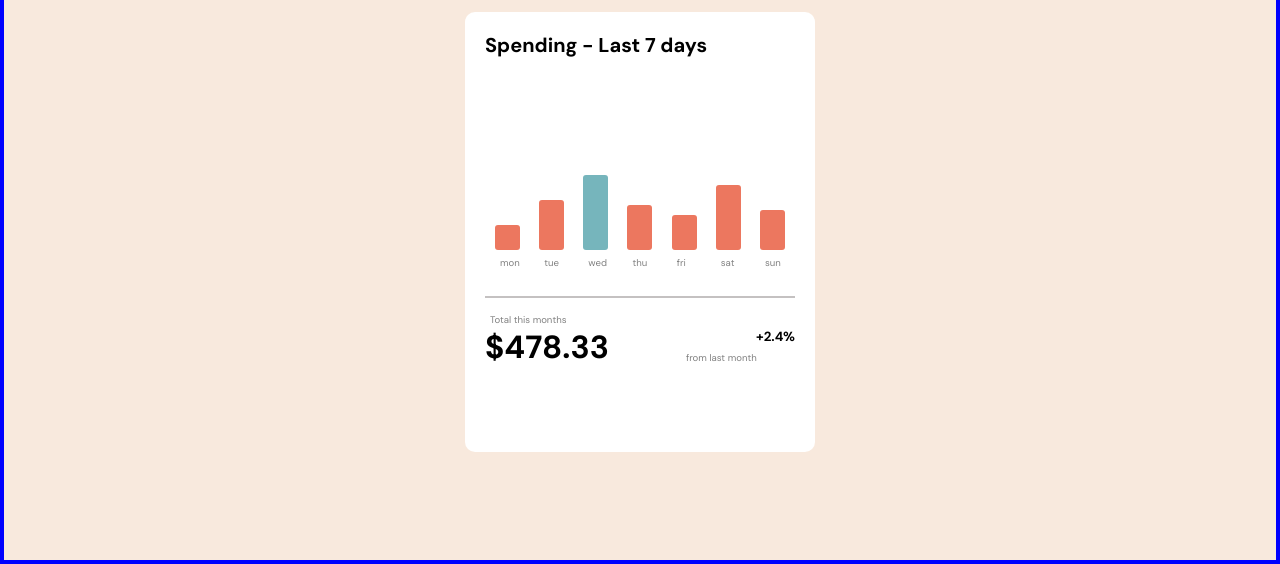
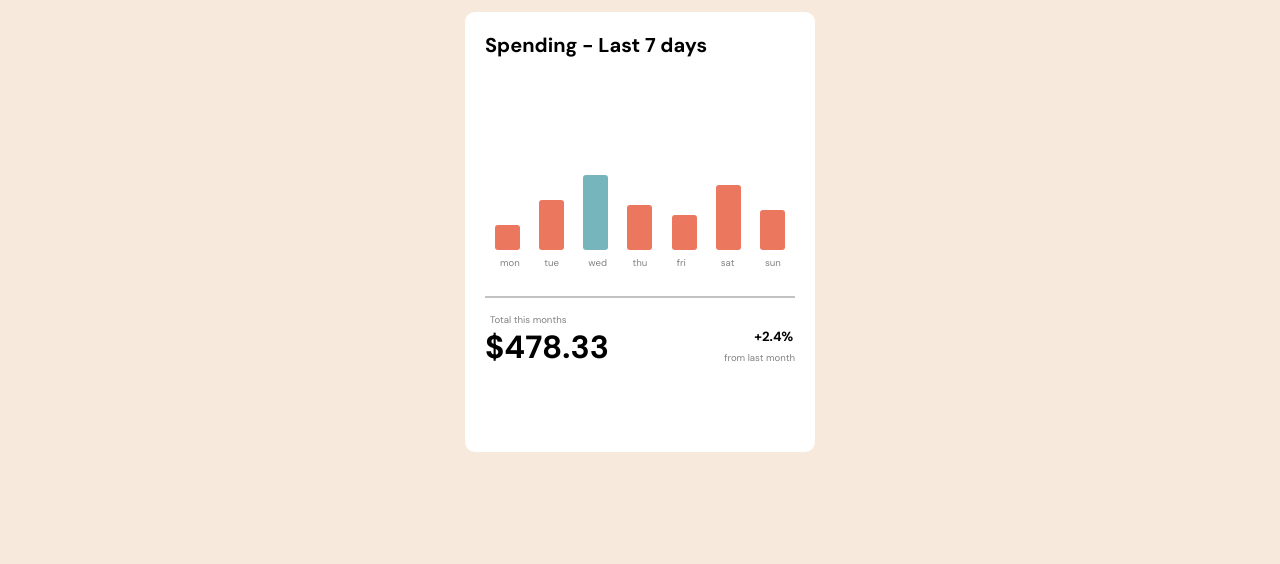
Before and after one commit to Niortien/layout_homework, a plain HTML site: page index.html in a window 1280 px wide. Shown: the part 236-800 px from the top of the page. Drawn offline with Linux system fonts and the light colour scheme.

Commit message:
layout exercice

```diff
--- a/index.css
+++ b/index.css
@@ -11,7 +11,7 @@ body{
 
 
 .container{
-    border: 4px solid blue;
+
     height: 100vh;
     background-color: hsl(27, 66%, 92%);
     display: flex;
@@ -112,6 +112,9 @@ p{
 .right{
     margin-top: 15px;
 }
+.right span{
+    margin-left: 45px;
+}
 h5{
     margin-left: 75px;
 }
```
